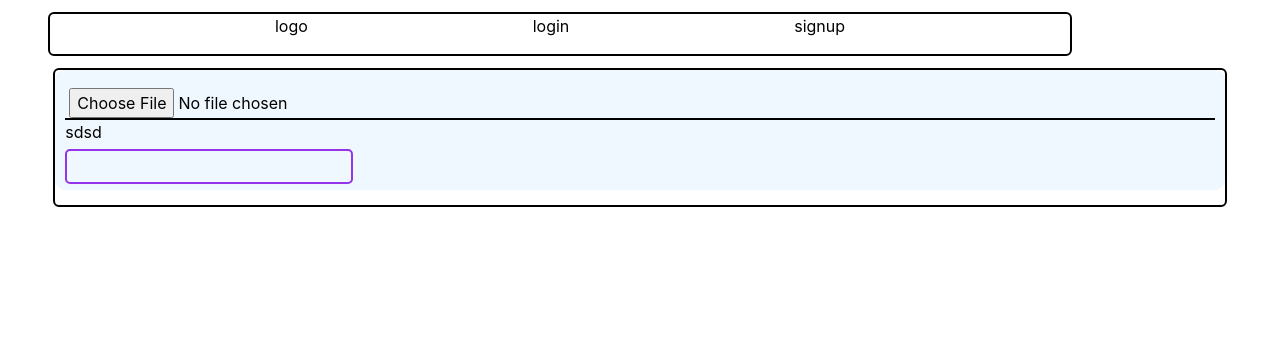
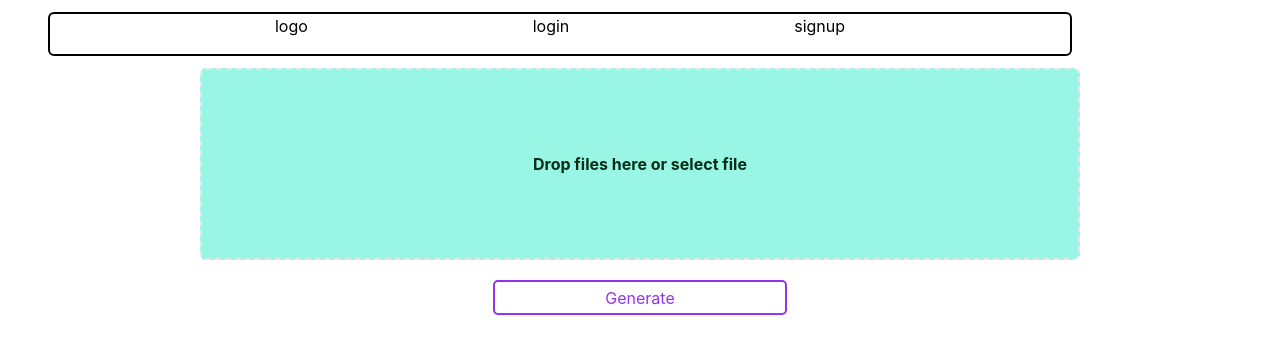
Before and after one commit to murarii07/excel-to-form, a React (Create React App) app in the folder frontend/: page / in a window 1280 px wide. Shown: the top 354 px of the page. Built offline with nearby package versions, Linux system fonts and the light colour scheme.

Commit message:
added dragbox in xlupload file and designing done

```diff
--- a/frontend/package.json
+++ b/frontend/package.json
@@ -9,6 +9,7 @@
     "@testing-library/user-event": "^13.5.0",
     "react": "^18.3.1",
     "react-dom": "^18.3.1",
+    "react-dropzone": "^14.2.10",
     "react-redux": "^9.1.2",
     "react-scripts": "5.0.1",
     "web-vitals": "^2.1.4"
--- a/frontend/src/Atoms/Button.jsx
+++ b/frontend/src/Atoms/Button.jsx
@@ -5,7 +5,7 @@ function Button(props) {
 
     return (
         <button
-            type={buttonType}
+            type={buttonType || "button"}
             className={`${buttonName}`}
             {...rest}
         >
--- /dev/null
+++ b/frontend/src/Atoms/dragBox.jsx
@@ -0,0 +1,39 @@
+import { useCallback, useEffect, useState } from "react";
+import { useDropzone } from 'react-dropzone'
+const DragBox = ({ takingFile }) => {
+    const [fileName, setFileName] = useState("");
+    const onDrop = useCallback((acceptedfile) => {
+        if (acceptedfile.length > 0) {
+            console.log(acceptedfile[0].name)
+            setFileName(acceptedfile[0].name)
+            takingFile(acceptedfile[0])
+        }
+
+    });
+    useEffect(() => {
+        console.log(fileName)
+    }, [fileName])
+    const { getRootProps, getInputProps, isDragActive } = useDropzone({ onDrop })
+    return (
+        <div {...getRootProps()} className="dragBox  border-dashed border-2 hover:border-gray-700 min-h-48 w-3/4 m-auto bg-teal-200 rounded-md flex items-center  justify-center  font-bold">
+            <input {...getInputProps({
+                name: "files",
+                type: "file",
+                id: "file",
+                className: "pl-70 border-2",
+            })} />
+
+            <p className="text-center text-green-950">
+
+                {isDragActive
+                    ? `${fileName ? `${fileName} dropped...` : "Drop the file here..."}`
+                    : fileName
+                        ? `${fileName}`
+                        : "Drop files here or select file"}
+
+
+            </p>
+        </div>
+    )
+}
+export default DragBox;
--- a/frontend/src/Molecules/Form.jsx
+++ b/frontend/src/Molecules/Form.jsx
@@ -7,25 +7,26 @@ function Form(props) {
     }
     return (
         <>
-            <form onSubmit={props.formHandle ?? formHandle} encType="multipart/form-data" method="post" className="w-full ">
+            <form onSubmit={props.formHandle ?? formHandle} encType="multipart/form-data" method="post" className="w-full  ">
                 {field.map(
                     (x, index) =>
-                        <div className="input-preview input-div  mt-3 flex flex-col">
-
+                        <div className="input-preview input-div   flex flex-col bg-purple-200 rounded-xl px-2">
                             <Input
-                                className={" border-2 border-black"}
+                                className={" border-2 border-black bg-purple-200"}
                                 name={x.Name}
-                                key={x.Id}
+                                key={index}
                                 id={x.Id}
                                 labelName={x.LabelName}
-                                type={x.Type} element={ <div className="error">sdsd</div>} />
+                                type={x.Type}
+                                element={
+                                    x.isElement && <div className="error">This indicates error</div>} />
 
 
                         </div>
                 )}
                 <Button
-                    buttonName="submit-button border-purple-600 w-1/4 md:min-w-12 hover:text-white hover:bg-purple-600 hover:font-bold
-                    text-purple-600"
+                    buttonName="text-purple-600 submit-button border-purple-600 w-1/4 md:min-w-12 hover:text-white hover:bg-purple-600 hover:font-bold
+                    "
                     name={props.buttonName}
                     buttonType='submit' />
             </form>
--- a/frontend/src/Molecules/xlUpload.jsx
+++ b/frontend/src/Molecules/xlUpload.jsx
@@ -1,29 +1,33 @@
 import { useDispatch } from "react-redux";
 import { changeFieldValue } from "../redux/formElement";
-import Form from "./Form";
+import Button from "../Atoms/Button.jsx";
+import DragBox from "../Atoms/dragBox";
+import { useState } from "react";
 function XlUpload() {
-
+    const [file, setFile] = useState(null)
     const dispatch = useDispatch();
 
-    const fetchData = async (file, url) => {
+    const fetchData = async (url, options) => {
         try {
-            let response = await fetch(url, { method: "POST", credentials:'include', body: file })
+            let response = await fetch(url, options)
             let resJson = await response.json();
             return resJson;
         }
         catch (error) {
+            console.log(error)
             return false;
         }
     }
-
-    const formHandle = async (e) => {
-        e.preventDefault();
-        console.log(e)
-
-        const file = new FormData(e.target);
-        const response = await fetchData(file, "http://localhost:5000/form/generate");
+    const takingFile = (file) => {
+        setFile(file)
+    }
+    const formHandle = async () => {
+        const files = new FormData();
+        files.append("excelFile", file)
+        const options = { method: "POST", credentials: 'include', body: files }
+        const response = await fetchData("http://localhost:5000/form/generate", options);
         if (response.success) {
-            e.target.reset();
+            setFile(null)
             //here  logic will be added for preview
             console.log(response.data)
             dispatch(changeFieldValue(response.data))
@@ -34,16 +38,18 @@ function XlUpload() {
         }
     }
     return (
-        <div className="drag-form border-2 border-black rounded-md w-11/12 m-auto min-h-fit">
+        <div className="drag-form  w-11/12 m-auto min-h-fit flex flex-col items-center justify-center gap-5">
 
-        <Form
-        Name="upload-form"
-        formHandle={formHandle} field={[{
-            Type:"file",
-            Name:"excelFile",
-            labelName:"upload a file:",
-            Id:"excelFile"
-        }]} />
+
+
+            <>
+                <DragBox takingFile={takingFile} />
+                <Button
+                    name={"Generate"}
+                    buttonName={"text-purple-600 submit-button border-purple-600 w-1/4 md:min-w-12 hover:text-white hover:bg-purple-600 hover:font-bold "}
+                    onClick={formHandle} />
+
+            </>
         </div>
 
     );
--- a/frontend/src/Organism/Home.jsx
+++ b/frontend/src/Organism/Home.jsx
@@ -1,3 +1,4 @@
+import DragBox from "../Atoms/dragBox"
 import Nav from "../Molecules/Navbar"
 import Preview from "../Molecules/preview"
 import XlUpload from "../Molecules/xlUpload"
--- a/frontend/src/Organism/Login.jsx
+++ b/frontend/src/Organism/Login.jsx
@@ -1,7 +1,7 @@
 import { useState } from "react";
 import Input from "../Atoms/Input";
 import Button from "../Atoms/Button";
-import Cookies from "js-cookie";
+
 import { useNavigate } from "react-router-dom";
 const Login = () => {
     const [username, setUsername] = useState("");
--- a/frontend/src/Organism/Register.jsx
+++ b/frontend/src/Organism/Register.jsx
@@ -1,7 +1,7 @@
 import { useState } from "react";
 import Input from "../Atoms/Input";
 import Button from "../Atoms/Button";
-import Cookies from "js-cookie";
+
 import { useNavigate } from "react-router-dom";
 const Register = () => {
     const [username, setUsername] = useState("");
@@ -30,9 +30,6 @@ const Register = () => {
             const response = await fetch("http://localhost:5000/Register", { method: "POST", headers: { 'Content-Type': 'application/json' }, body: JSON.stringify(form) })
             const result = await response.json();
             if (result.success) {
-                const s=Cookies.get("jwt")
-
-                console.log(result,s)
                navigate("/login")
             }
         }
--- a/frontend/src/index.css
+++ b/frontend/src/index.css
@@ -54,7 +54,7 @@ input:focus{
 button{
   min-height: 35px;
   /* font-family: 'Courier New', Courier, monospace; */
-  color: white;
+  color:black;
   background-color: rgb(23, 180, 23);
   border: 2px solid rgb(23, 180, 23);
   cursor: pointer;
@@ -134,6 +134,7 @@ label{
   display: flex;
   flex-direction: column;
   justify-content: space-around;
+  gap: 15px;
 }
 .MainForm .formDescription{
   height: 25%;
--- a/frontend/src/output.css
+++ b/frontend/src/output.css
@@ -618,12 +618,12 @@ video {
   margin-top: 0.5rem;
 }
 
+.mt-3 {
+  margin-top: 0.75rem;
+}
+
 .mt-5 {
   margin-top: 1.25rem;
-}
-
-.mt-3 {
-  margin-top: 0.75rem;
 }
 
 .box-border {
@@ -686,8 +686,16 @@ video {
   min-height: 5rem;
 }
 
+.min-h-24 {
+  min-height: 6rem;
+}
+
 .min-h-28 {
   min-height: 7rem;
+}
+
+.min-h-48 {
+  min-height: 12rem;
 }
 
 .min-h-fit {
@@ -718,8 +726,12 @@ video {
   width: 0.5rem;
 }
 
-.w-2\/4 {
-  width: 50%;
+.w-3 {
+  width: 0.75rem;
+}
+
+.w-3\/4 {
+  width: 75%;
 }
 
 .w-4 {
@@ -742,20 +754,20 @@ video {
   width: 100%;
 }
 
+.min-w-12 {
+  min-width: 3rem;
+}
+
+.min-w-16 {
+  min-width: 4rem;
+}
+
 .min-w-20 {
   min-width: 5rem;
 }
 
 .min-w-24 {
   min-width: 6rem;
-}
-
-.min-w-16 {
-  min-width: 4rem;
-}
-
-.min-w-12 {
-  min-width: 3rem;
 }
 
 .border-collapse {
@@ -798,6 +810,10 @@ video {
   justify-content: space-between;
 }
 
+.justify-around {
+  justify-content: space-around;
+}
+
 .justify-evenly {
   justify-content: space-evenly;
 }
@@ -812,6 +828,10 @@ video {
 
 .gap-3\.5 {
   gap: 0.875rem;
+}
+
+.gap-5 {
+  gap: 1.25rem;
 }
 
 .gap-y-3 {
@@ -866,9 +886,42 @@ video {
   border-top-width: 0px;
 }
 
+.border-dashed {
+  border-style: dashed;
+}
+
+.border-dotted {
+  border-style: dotted;
+}
+
 .border-black {
   --tw-border-opacity: 1;
   border-color: rgb(0 0 0 / var(--tw-border-opacity));
+}
+
+.border-gray-100 {
+  --tw-border-opacity: 1;
+  border-color: rgb(243 244 246 / var(--tw-border-opacity));
+}
+
+.border-gray-400 {
+  --tw-border-opacity: 1;
+  border-color: rgb(156 163 175 / var(--tw-border-opacity));
+}
+
+.border-gray-500 {
+  --tw-border-opacity: 1;
+  border-color: rgb(107 114 128 / var(--tw-border-opacity));
+}
+
+.border-gray-700 {
+  --tw-border-opacity: 1;
+  border-color: rgb(55 65 81 / var(--tw-border-opacity));
+}
+
+.border-gray-900 {
+  --tw-border-opacity: 1;
+  border-color: rgb(17 24 39 / var(--tw-border-opacity));
 }
 
 .border-green-500 {
@@ -881,9 +934,29 @@ video {
   border-color: rgb(147 51 234 / var(--tw-border-opacity));
 }
 
+.border-sky-700 {
+  --tw-border-opacity: 1;
+  border-color: rgb(3 105 161 / var(--tw-border-opacity));
+}
+
+.bg-blue-200 {
+  --tw-bg-opacity: 1;
+  background-color: rgb(191 219 254 / var(--tw-bg-opacity));
+}
+
 .bg-green-500 {
   --tw-bg-opacity: 1;
   background-color: rgb(34 197 94 / var(--tw-bg-opacity));
+}
+
+.bg-purple-200 {
+  --tw-bg-opacity: 1;
+  background-color: rgb(233 213 255 / var(--tw-bg-opacity));
+}
+
+.bg-purple-300 {
+  --tw-bg-opacity: 1;
+  background-color: rgb(216 180 254 / var(--tw-bg-opacity));
 }
 
 .bg-purple-600 {
@@ -894,6 +967,11 @@ video {
 .bg-red-600 {
   --tw-bg-opacity: 1;
   background-color: rgb(220 38 38 / var(--tw-bg-opacity));
+}
+
+.bg-teal-200 {
+  --tw-bg-opacity: 1;
+  background-color: rgb(153 246 228 / var(--tw-bg-opacity));
 }
 
 .bg-white {
@@ -933,6 +1011,11 @@ video {
 .px-12 {
   padding-left: 3rem;
   padding-right: 3rem;
+}
+
+.px-2 {
+  padding-left: 0.5rem;
+  padding-right: 0.5rem;
 }
 
 .px-3 {
@@ -981,14 +1064,19 @@ video {
   color: rgb(34 197 94 / var(--tw-text-opacity));
 }
 
-.text-white {
+.text-green-950 {
   --tw-text-opacity: 1;
-  color: rgb(255 255 255 / var(--tw-text-opacity));
+  color: rgb(5 46 22 / var(--tw-text-opacity));
 }
 
 .text-purple-600 {
   --tw-text-opacity: 1;
   color: rgb(147 51 234 / var(--tw-text-opacity));
+}
+
+.text-white {
+  --tw-text-opacity: 1;
+  color: rgb(255 255 255 / var(--tw-text-opacity));
 }
 
 .underline {
@@ -1007,6 +1095,10 @@ video {
 
 .outline {
   outline-style: solid;
+}
+
+.outline-dotted {
+  outline-style: dotted;
 }
 
 .grayscale {
@@ -1030,6 +1122,11 @@ video {
   transition-timing-function: cubic-bezier(0.4, 0, 0.2, 1);
 }
 
+.hover\:border-gray-700:hover {
+  --tw-border-opacity: 1;
+  border-color: rgb(55 65 81 / var(--tw-border-opacity));
+}
+
 .hover\:bg-green-500:hover {
   --tw-bg-opacity: 1;
   background-color: rgb(34 197 94 / var(--tw-bg-opacity));
@@ -1050,26 +1147,6 @@ video {
 }
 
 @media (min-width: 768px) {
-  .md\:w-1\/4 {
-    width: 25%;
-  }
-
-  .md\:w-1 {
-    width: 0.25rem;
-  }
-
-  .md\:min-w-24 {
-    min-width: 6rem;
-  }
-
-  .md\:min-w-20 {
-    min-width: 5rem;
-  }
-
-  .md\:min-w-16 {
-    min-width: 4rem;
-  }
-
   .md\:min-w-12 {
     min-width: 3rem;
   }
```
Also changed, not shown: frontend/src/Organism/FormUpload.jsx (+6 -4 lines), 1 other file (tests, documents, lock files or other folders).
